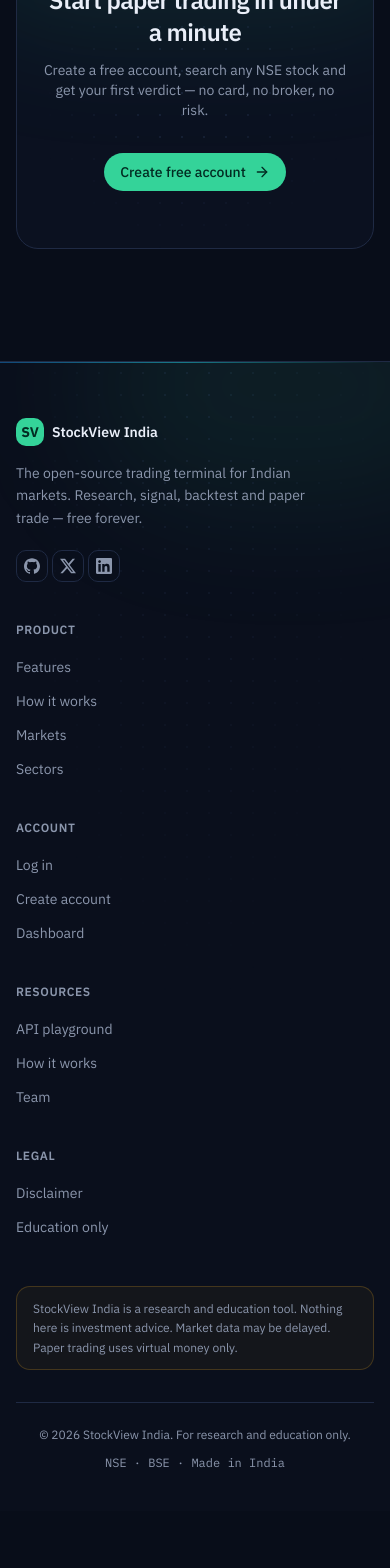
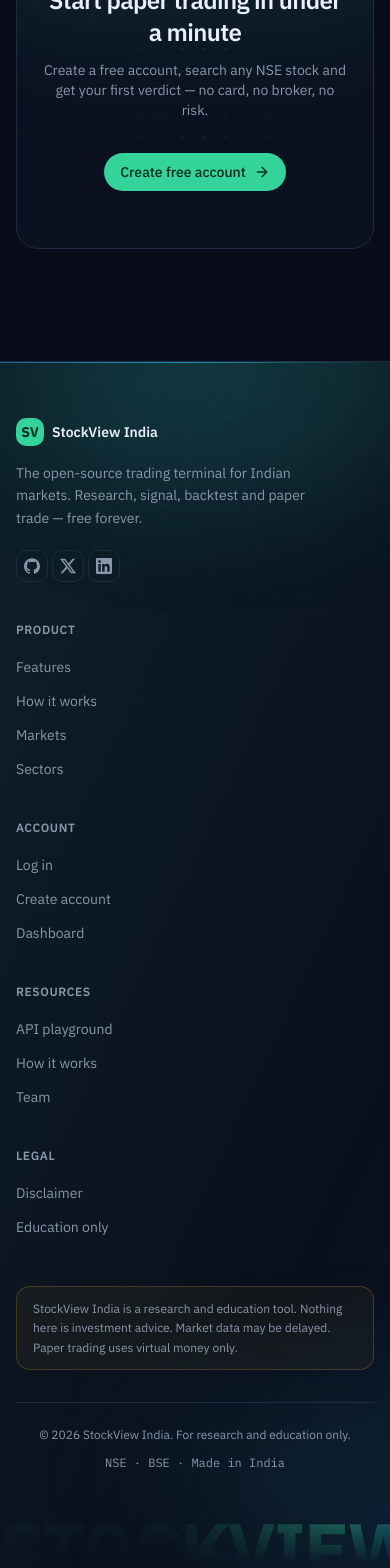
Before and after one commit to raunak-ray/StockView-India, a Next.js app in the folder frontend/: page / in a window 390 px wide. Shown: the part 5799-7367 px from the top of the page. Before the commit the page ends 7310 px from the top, so only its background shows below. Built offline with nearby package versions, Linux system fonts and the light colour scheme.

Commit message:
feat: animate footer with aurora glow and sheen watermark

```diff
--- a/frontend/app/components/site-footer.tsx
+++ b/frontend/app/components/site-footer.tsx
@@ -1,4 +1,7 @@
+"use client";
+
 import Link from "next/link";
+import { motion, useReducedMotion, type Variants } from "motion/react";
 
 import { FOOTER, FOOTER_SOCIALS } from "../constants";
 
@@ -33,30 +36,72 @@
   linkedin: LinkedInIcon,
 } as const;
 
+/** Columns rise in a staggered wave as the footer scrolls into view. */
+const LIST: Variants = {
+  hidden: {},
+  show: { transition: { staggerChildren: 0.08, delayChildren: 0.05 } },
+};
+
+const ITEM: Variants = {
+  hidden: { opacity: 0, y: 24 },
+  show: {
+    opacity: 1,
+    y: 0,
+    transition: { duration: 0.55, ease: [0.22, 1, 0.36, 1] },
+  },
+};
+
 export function SiteFooter() {
   const year = new Date().getFullYear();
+  const reduce = useReducedMotion();
+  const scroll = reduce
+    ? {}
+    : {
+        initial: "hidden" as const,
+        whileInView: "show" as const,
+        viewport: { once: true, amount: 0.2 } as const,
+      };
 
   return (
     <footer className="relative mt-4 overflow-hidden border-t border-border bg-card/30">
+      {/* Animated aurora wash drifting behind everything */}
+      <div
+        aria-hidden
+        className="animate-aurora absolute inset-0 bg-[linear-gradient(115deg,color-mix(in_oklab,var(--color-primary)_9%,transparent),transparent_35%,color-mix(in_oklab,var(--color-info)_9%,transparent)_55%,transparent_75%,color-mix(in_oklab,var(--color-ai)_8%,transparent))] bg-[length:220%_220%]"
+      />
       {/* Light beam sliding along the top edge */}
       <div
         aria-hidden
-        className="animate-beam-x absolute inset-x-0 top-0 h-px bg-[linear-gradient(90deg,transparent,var(--color-primary),var(--color-info),var(--color-ai),transparent)] opacity-50"
+        className="animate-beam-x absolute inset-x-0 top-0 h-px bg-[linear-gradient(90deg,transparent,var(--color-primary),var(--color-info),var(--color-ai),transparent)] opacity-60"
       />
-      {/* Calm background: faint dots + a single glow */}
+      {/* Texture + drifting glow orbs */}
       <div
         aria-hidden
         className="dot-grid absolute inset-0 opacity-40 [mask-image:radial-gradient(ellipse_70%_80%_at_50%_0%,black_10%,transparent_70%)]"
       />
       <div
         aria-hidden
-        className="animate-drift absolute -top-20 left-1/4 h-56 w-96 rounded-full bg-primary/8 blur-3xl"
+        className="animate-drift absolute -top-24 left-[12%] h-56 w-96 rounded-full bg-primary/10 blur-3xl"
+      />
+      <div
+        aria-hidden
+        className="animate-drift absolute -top-16 right-[10%] h-48 w-80 rounded-full bg-info/10 blur-3xl"
+        style={{ animationDelay: "-4s" }}
+      />
+      <div
+        aria-hidden
+        className="animate-drift absolute bottom-0 left-[42%] h-44 w-[30rem] rounded-full bg-ai/[0.07] blur-3xl"
+        style={{ animationDelay: "-8s" }}
       />
 
-      <div className="relative mx-auto w-full max-w-6xl px-4 pb-10 pt-14">
+      <motion.div
+        {...scroll}
+        variants={LIST}
+        className="relative mx-auto w-full max-w-6xl px-4 pb-10 pt-14"
+      >
         <div className="grid gap-10 md:grid-cols-[1.4fr_repeat(4,1fr)]">
           {/* Brand */}
-          <div>
+          <motion.div variants={ITEM}>
             <Link href="/" className="flex items-center gap-2">
               <span className="flex size-7 items-center justify-center rounded-lg bg-primary text-sm font-bold text-primary-foreground">
                 SV
@@ -81,11 +126,11 @@
                 );
               })}
             </div>
-          </div>
+          </motion.div>
 
           {/* Link groups */}
           {FOOTER.groups.map((group) => (
-            <nav key={group.title} aria-label={group.title}>
+            <motion.nav key={group.title} variants={ITEM} aria-label={group.title}>
               <h3 className="text-xs font-semibold uppercase tracking-wider text-muted-foreground">
                 {group.title}
               </h3>
@@ -101,26 +146,40 @@
                   </li>
                 ))}
               </ul>
-            </nav>
+            </motion.nav>
           ))}
         </div>
 
         {/* Disclaimer + bottom bar */}
-        <div
+        <motion.div
+          variants={ITEM}
           id="disclaimer"
           className="mt-12 scroll-mt-24 rounded-xl border border-gold/25 bg-gold/5 px-4 py-3"
         >
           <p className="text-xs leading-relaxed text-muted-foreground">
             {FOOTER.disclaimer}
           </p>
-        </div>
+        </motion.div>
 
-        <div className="mt-8 flex flex-col items-center justify-between gap-3 border-t border-border pt-6 text-xs text-muted-foreground sm:flex-row">
+        <motion.div
+          variants={ITEM}
+          className="mt-8 flex flex-col items-center justify-between gap-3 border-t border-border pt-6 text-xs text-muted-foreground sm:flex-row"
+        >
           <p>
             © {year} {FOOTER.copyright}. For research and education only.
           </p>
           <p className="font-mono">NSE · BSE · Made in India</p>
-        </div>
+        </motion.div>
+      </motion.div>
+
+      {/* Giant watermark with a slow sheen sweep, fading into the page end */}
+      <div
+        aria-hidden
+        className="pointer-events-none relative select-none overflow-hidden [mask-image:linear-gradient(to_bottom,black_20%,transparent_92%)]"
+      >
+        <p className="animate-footer-sheen -mb-[0.24em] bg-[linear-gradient(100deg,color-mix(in_oklab,var(--color-primary)_4%,transparent)_20%,color-mix(in_oklab,var(--color-primary)_38%,transparent)_40%,color-mix(in_oklab,var(--color-info)_34%,transparent)_55%,color-mix(in_oklab,var(--color-primary)_4%,transparent)_75%)] bg-[length:220%_100%] bg-clip-text text-center text-[19vw] font-bold leading-none tracking-tight text-transparent md:text-[12rem]">
+          STOCKVIEW
+        </p>
       </div>
     </footer>
   );
```
